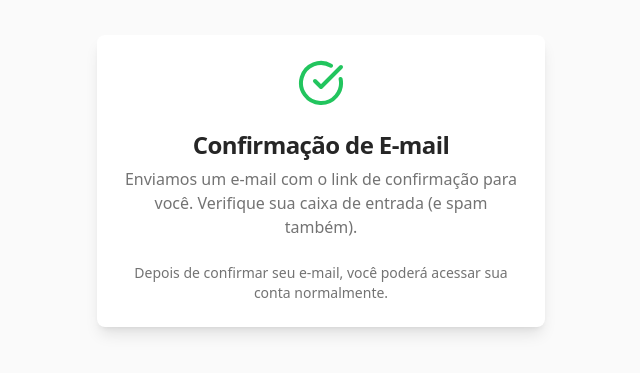
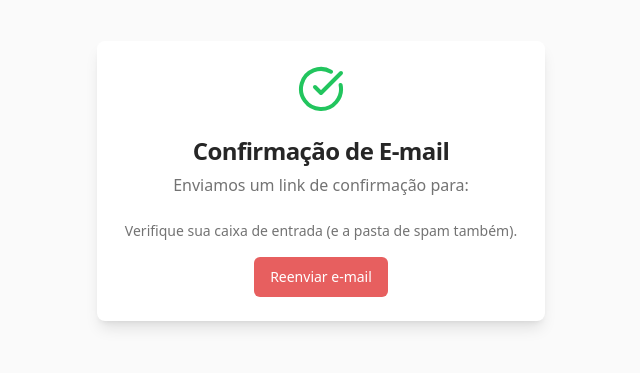
Before and after one commit to stylbandeira/oiai-platform, a React (Vite) app in the folder apps/web/: page /email-verification in a window 1280 px wide. Shown: the part 219-592 px from the top of the page, without its empty margins (319-959 px from the left). Built offline with nearby package versions, Linux system fonts and the light colour scheme.

Commit message:
fix(web): require and allow email verification

```diff
--- a/apps/web/src/App.tsx
+++ b/apps/web/src/App.tsx
@@ -60,7 +60,6 @@ const App = () => (
                   <EditProduct />
                 </ProtectedRoute>} />
 
-                <Route path="/email-verification" element={<EmailConfirmationScreen />} />
                 <Route path="/verify-email" element={<EmailVerificationPage />} />
 
                 {/* ROTAS DE COMPANIES */}
@@ -97,6 +96,8 @@ const App = () => (
                 </ProtectedRoute>} />
               </Route>
 
+              <Route path="/email-verification" element={<EmailConfirmationScreen />} />
+
               {/* ADD ALL CUSTOM ROUTES ABOVE THE CATCH-ALL "*" ROUTE */}
               <Route path="*" element={<NotFound />} />
             </Routes>
--- a/apps/web/src/components/auth/RegisterForm.tsx
+++ b/apps/web/src/components/auth/RegisterForm.tsx
@@ -53,10 +53,8 @@ export function RegisterForm({ onSwitchToLogin }: RegisterFormProps) {
 
             localStorage.setItem('token', response.data.access_token);
 
-            // Use a função login do contexto em vez de onRegister
             login(response.data.access_token, response.data.user);
-
-            navigate("/", { state: { fromRegister: true } });
+            navigate("/email-verification", { state: { email } });
 
         } catch (error: unknown) {
             if (axios.isAxiosError(error) && error.response) {
--- a/apps/web/src/pages/EmailConfirmationScreen.tsx
+++ b/apps/web/src/pages/EmailConfirmationScreen.tsx
@@ -1,7 +1,35 @@
 import { Card, CardContent, CardHeader, CardTitle } from "@/components/ui/card";
 import { CheckCircle } from "lucide-react";
+import { useLocation } from "react-router-dom";
+import { useState } from "react";
+import api from "@/lib/api";
+import { Button } from "@/components/ui/button";
+
+function maskEmail(email: string): string {
+    const [name, domain] = email.split("@");
+    if (!name || !domain) return email;
+    return `${name.slice(0, 3)}***@${domain}`;
+}
 
 export default function EmailConfirmationScreen() {
+    const location = useLocation();
+    const [email] = useState<string>(location.state?.email ?? "");
+    const [sending, setSending] = useState(false);
+    const [message, setMessage] = useState("");
+
+    const resendEmail = async () => {
+        setSending(true);
+        setMessage("");
+        try {
+            await api.post("/email/verification-notification");
+            setMessage("E-mail reenviado. Verifique sua caixa de entrada.");
+        } catch (error: any) {
+            setMessage(error.response?.data?.message ?? "Não foi possível reenviar agora.");
+        } finally {
+            setSending(false);
+        }
+    };
+
     return (
         <div className="flex items-center justify-center min-h-screen bg-background p-4">
             <Card className="max-w-md w-full text-center shadow-lg border-0">
@@ -11,13 +39,18 @@ export default function EmailConfirmationScreen() {
                     </div>
                     <CardTitle className="text-2xl font-bold">Confirmação de E-mail</CardTitle>
                     <p className="text-muted-foreground mt-2">
-                        Enviamos um e-mail com o link de confirmação para você. Verifique sua caixa de entrada (e spam também).
+                        Enviamos um link de confirmação para:
                     </p>
+                    {email && <p className="font-medium mt-2">{maskEmail(email)}</p>}
                 </CardHeader>
                 <CardContent>
                     <p className="text-sm text-muted-foreground">
-                        Depois de confirmar seu e-mail, você poderá acessar sua conta normalmente.
+                        Verifique sua caixa de entrada (e a pasta de spam também).
                     </p>
+                    <Button className="mt-4" onClick={resendEmail} disabled={sending}>
+                        {sending ? "Reenviando..." : "Reenviar e-mail"}
+                    </Button>
+                    {message && <p className="text-sm text-muted-foreground mt-3">{message}</p>}
                 </CardContent>
             </Card>
         </div>
--- a/apps/web/src/pages/Index.tsx
+++ b/apps/web/src/pages/Index.tsx
@@ -7,6 +7,7 @@ import { useLocation } from "react-router-dom";
 import { NotificationToast } from "@/components/notification/NotificationToast";
 import { useUser } from "@/contexts/UserContext";
 import { DashboardLayout } from "@/components/layout/DashboardLayout";
+import EmailConfirmationScreen from "./EmailConfirmationScreen";
 
 const Index = () => {
   const { user, loading, logout } = useUser();
@@ -32,6 +33,10 @@ const Index = () => {
 
   if (!user) {
     return <Auth />;
+  }
+
+  if (!user.email_verified) {
+    return <EmailConfirmationScreen />;
   }
 
   const renderDashboard = () => {
```
